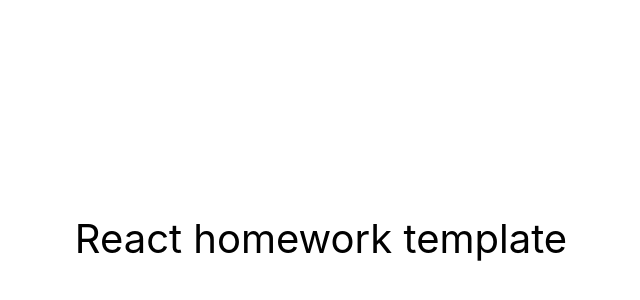
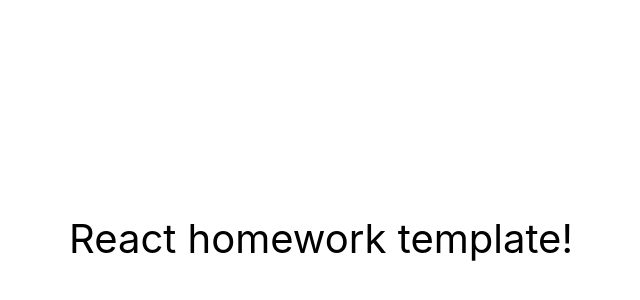
Before and after one commit to IgorMushk/goit-react-hw-04-images, a React (Create React App) app: page / in a window 1280 px wide. Shown: the part 162-462 px from the top of the page, without its empty margins (319-959 px from the left). Built offline with nearby package versions, Linux system fonts and the light colour scheme.

Commit message:
Start = add libs

```diff
--- a/src/components/App.jsx
+++ b/src/components/App.jsx
@@ -10,7 +10,7 @@ export const App = () => {
         color: '#010101'
       }}
     >
-      React homework template
+      React homework template!
     </div>
   );
 };
```
Also changed, not shown: package.json (+7 -2 lines), 1 other file (tests, documents, lock files or other folders).
